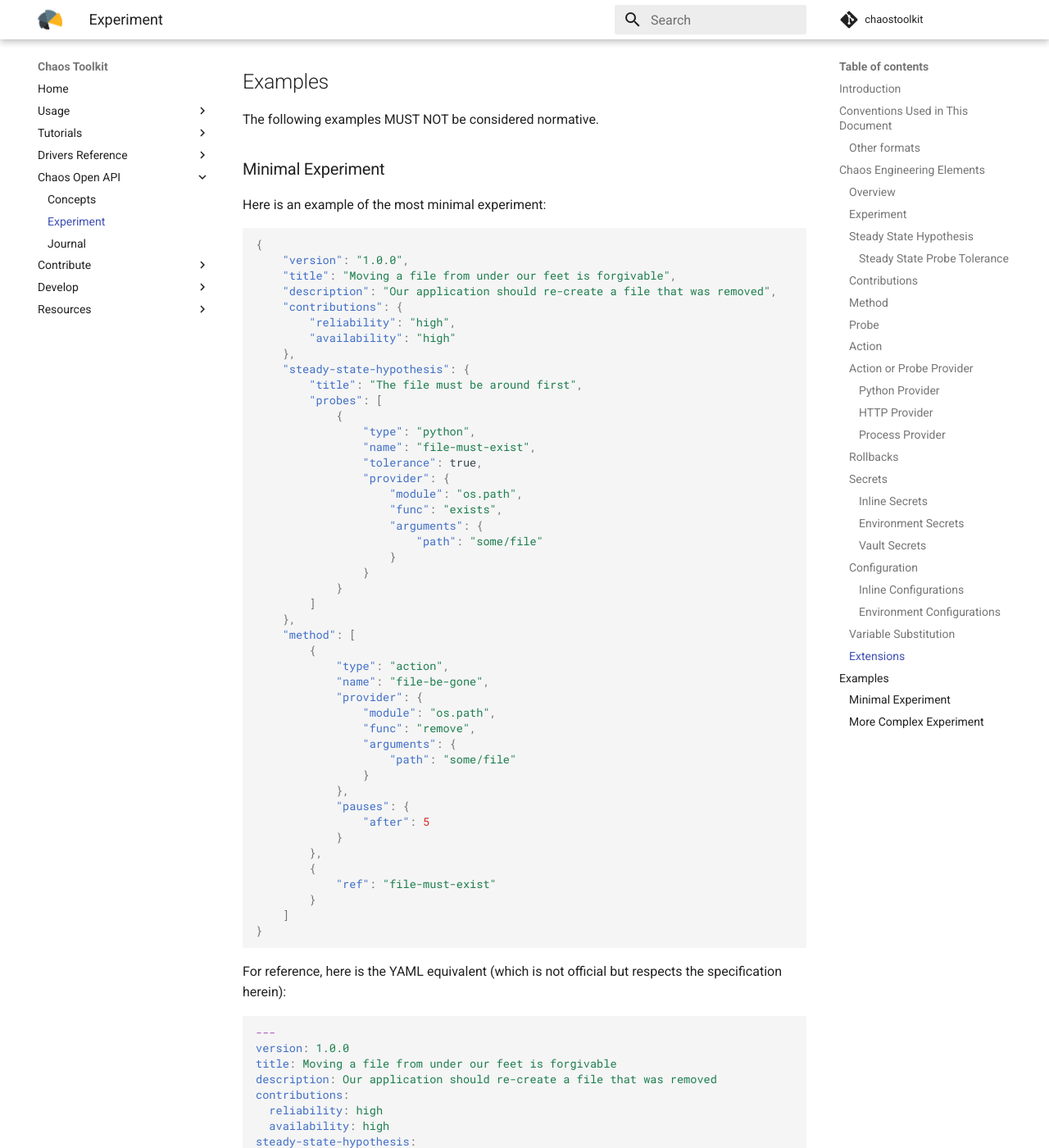
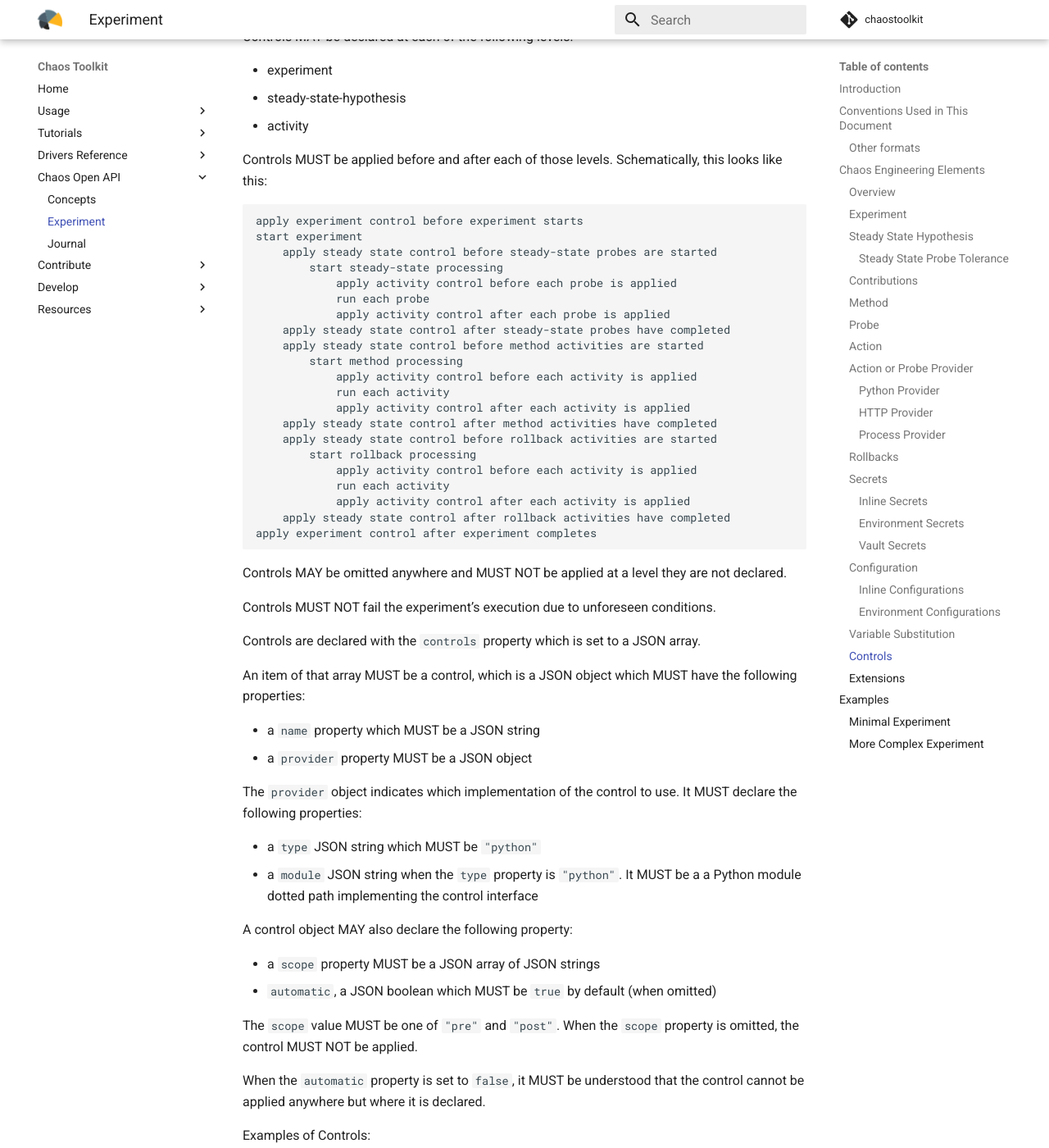
Before and after one commit to chaostoolkit/chaostoolkit-documentation, an MkDocs documentation site: the page built from sources/reference/api/experiment.md, in a window 1280 px wide and 1400 px high, scrolled down 14292 px. Shown: the whole window at 82% size. Built offline with MkDocs 1.6.1 and Material for MkDocs 9.7.7, drawn with Linux system fonts in a browser that asks for light colours; comment, search, counter and statistics services are not loaded; some of the changed text lies outside the part shown.

Commit message:
Add control documentation
Signed-off-by: Sylvain Hellegouarch <sh@defuze.org>

````diff
--- a/mkdocs.yml
+++ b/mkdocs.yml
@@ -94,9 +94,11 @@ nav:
         - Technology Choices: reference/developing/technologies.md
 - Develop:
     - Guidelines: reference/developing/guidelines.md
-    - Create Extension:
+    - Driver Extension:
         - Extension Approaches: reference/extending/approaches.md
-        - Python: reference/extending/extending-with-python.md
+        - Extend with Python: reference/extending/extending-with-python.md
+    - Control Extension:
+        - Create Control: reference/extending/create-control-extension.md
 - Resources:
     - Logos: resources/logos.md
     - Slides: resources/slides.md
--- a/sources/reference/api/experiment.md
+++ b/sources/reference/api/experiment.md
@@ -107,6 +107,7 @@ An experiment MAY finally declare:
 * a `secrets` property
 * an `extension` property
 * a `contributions` property
+* a `controls` property
 
 Tags provide a way of categorizing experiments. It is a sequence of JSON
 strings.
@@ -122,6 +123,11 @@ information can be aggregated together with other experiments' contributions to
 better appreciate where the focus is put and where it is not.
 
 [contrib]: #contributions
+
+[Controls][controls] describe out-of-band capabilities applied during the
+experiment's execution.
+
+[controls]: #controls
 
 ### Steady State Hypothesis
 
@@ -142,6 +148,13 @@ this hypothesis.
 Each [Probe][pb] MUST define a `tolerance` property that acting as a gate
 mechanism for the experiment to carry on or bail. Any [Probe][pb] that does not
 fall into the [tolerance][] zone MUST fail the experiment.
+
+Steady State Hypothesis element MAY declare:
+
+* a `controls` property
+
+[Controls][controls] describe out-of-band capabilities applied during the
+experiment's execution.
 
 [tolerance]: #steady-state-probe-tolerance
 
@@ -339,6 +352,7 @@ It MAY also declare:
 * a `secret` property
 * a `configuration` property
 * a `background` property
+* a `controls` property
 
 The `secret` property MUST be a JSON string referencing an identifier declared
 in the top-level `secrets` [property][secrets]. It is assumed that when not
@@ -359,6 +373,9 @@ declare a single property called `ref`.
 The `ref` property MUST be a JSON string which MUST be the name of a declared
 Probe.
 
+[Controls][controls] describe out-of-band capabilities applied during the
+experiment's execution.
+
 ### Action
 
 An Action performs an operation against the system.
@@ -373,6 +390,7 @@ When declared fully, a Action MUST declare:
 * a `type` property
 * a `name` property
 * a `provider` property
+* a `controls` property
 
 The `type` property MUST be the JSON string `"action"`.
 
@@ -414,6 +432,9 @@ declare a single property called `ref`.
 
 The `ref` property MUST be a JSON string which MUST be the name of a declared
 Action.
+
+[Controls][controls] describe out-of-band capabilities applied during the
+experiment's execution.
 
 ### Action or Probe Provider
 
@@ -687,6 +708,111 @@ Dynamic values MUST be substituted before being passed to Probes or Actions.
 
 Other values, such as the HTTP Probe url, MAY be substituted as well.
 
+### Controls
+
+Controls describe out-of-band capabilities applied when the experiment is
+executed. Controls are used to declare operations that should be carried by
+external tools.
+
+Controls MAY be declared at each of the following levels:
+
+* experiment
+* steady-state-hypothesis
+* activity
+
+Controls MUST be applied before and after each of those levels. Schematically,
+this looks like this:
+
+```
+apply experiment control before experiment starts
+start experiment
+    apply steady state control before steady-state probes are started
+        start steady-state processing
+            apply activity control before each probe is applied
+            run each probe
+            apply activity control after each probe is applied
+    apply steady state control after steady-state probes have completed
+    apply steady state control before method activities are started
+        start method processing
+            apply activity control before each activity is applied
+            run each activity
+            apply activity control after each activity is applied
+    apply steady state control after method activities have completed
+    apply steady state control before rollback activities are started
+        start rollback processing
+            apply activity control before each activity is applied
+            run each activity
+            apply activity control after each activity is applied
+    apply steady state control after rollback activities have completed
+apply experiment control after experiment completes
+```
+
+Controls MAY be omitted anywhere and MUST NOT be applied at a level they
+are not declared.
+
+Controls MUST NOT fail the experiment's execution due to unforeseen conditions.
+
+Controls are declared with the `controls` property which is set to a JSON
+array.
+
+An item of that array MUST be a control, which is a JSON object which MUST
+have the following properties:
+
+* a `name` property which MUST be a JSON string
+* a `provider` property MUST be a JSON object
+
+The `provider` object indicates which implementation of the control to use.
+It MUST declare the following properties:
+
+* a `type` JSON string which MUST be `"python"`
+* a `module` JSON string when the `type` property is `"python"`. It MUST be a
+  a Python module dotted path implementing the control interface
+
+A control object MAY also declare the following property:
+
+* a `scope` property MUST be a JSON array of JSON strings
+* `automatic`, a JSON boolean which MUST be `true` by default (when omitted)
+
+The `scope` value MUST be one of `"pre"` and `"post"`. When the `scope`
+property is omitted, the control MUST NOT be applied.
+
+When the `automatic` property is set to `false`, it MUST be understood that
+the control cannot be applied anywhere but where it is declared.
+
+Examples of Controls:
+
+Just a generic declaration of a control at the top-level of the experiment :
+```json
+"method": [
+    {
+        "name": "my-activity",
+        "controls": [
+            {
+                "name": "tracing",
+                "scope":
+                "provider": {
+                    "type": "python",
+                    "module": "chaostracing.control"
+                }
+            }
+        ]
+    }
+]
+```
+
+```json
+{
+    "controls": {
+        "tracing": {
+            "scope": "all"
+        },
+        "logging": {
+            "scope": ["activity"]
+        }
+    }
+}
+```
+
 ### Extensions
 
 An Experiment MAY declare an `extensions` property which MUST be an array
@@ -831,6 +957,16 @@ to perform actions, probing and steady-state hypothesis validation.
             "auth": "Basic XYZ"
         }
     },
+    "controls": [
+        {
+            "name": "tracing",
+            "scope": ["pre", "post"],
+            "provider": {
+                "type": "python",
+                "module": "chaostracing.control"
+            }
+        }
+    ],
     "steady-state-hypothesis": {
         "title": "Function is available",
         "probes": [
@@ -953,6 +1089,14 @@ configuration:
 secrets:
   global:
     auth: Basic XYZ
+controls:
+- name: tracing
+  scope:
+  - pre
+  - post
+  provider:
+    type: python
+    module: chaostracing.control
 steady-state-hypothesis:
   title: Function is available
   probes:
````
Also changed, not shown: sources/reference/extending/create-control-extension.md (added, +229 -0 lines).
